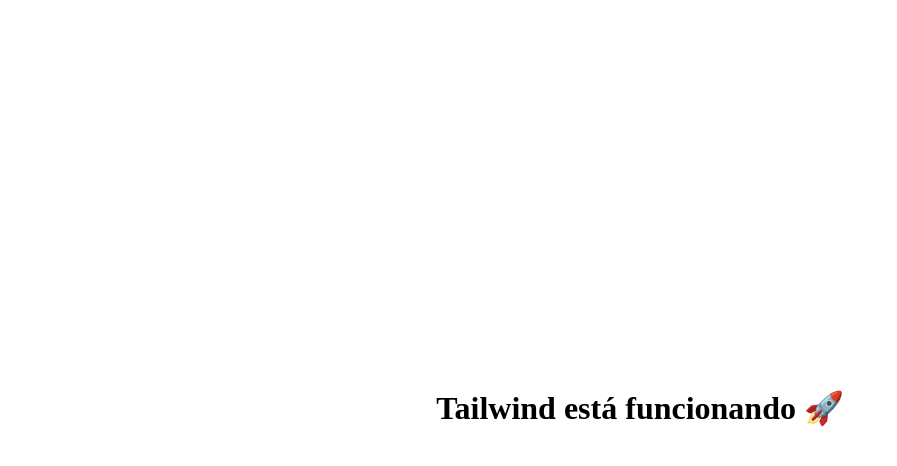
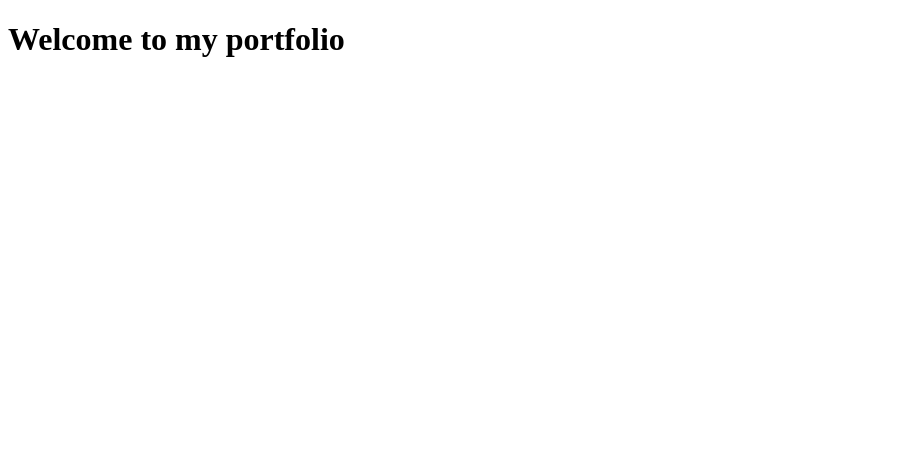
Before and after one commit to Rlopber/Portfolio, a React (Vite) app in the folder portfolio/: page / in a window 1280 px wide. Shown: the top 466 px of the page, without its empty margins (0-897 px from the left). Built offline with nearby package versions, Linux system fonts and the light colour scheme.

Commit message:
Language example

```diff
--- a/portfolio/src/App.tsx
+++ b/portfolio/src/App.tsx
@@ -1,11 +1,14 @@
+import { useTranslation } from 'react-i18next';
+import './languages';
+
 function App() {
+  const { t } = useTranslation()
+
   return (
-    <div className="min-h-screen bg-gray-100 flex items-center justify-center">
-      <h1 className="text-4xl font-bold text-blue-600">
-        Tailwind está funcionando 🚀
-      </h1>
+    <div className="p-8">
+      <h1 className="text-2xl font-bold">{t('greeting')}</h1>
     </div>
-  );
+  )
 }
 
 export default App;
--- a/portfolio/src/languages/en.json
+++ b/portfolio/src/languages/en.json
@@ -4,5 +4,6 @@
     "about": "About Me",
     "projects": "Projects",
     "contact": "Contact"
-  }
+  },
+  "greeting": "Welcome to my portfolio"
 }
--- a/portfolio/src/languages/es.json
+++ b/portfolio/src/languages/es.json
@@ -4,5 +4,6 @@
     "about": "Sobre mí",
     "projects": "Proyectos",
     "contact": "Contacto"
-  }
+  },
+  "greeting": "Bienevenido mi portfolio"
 }
```
